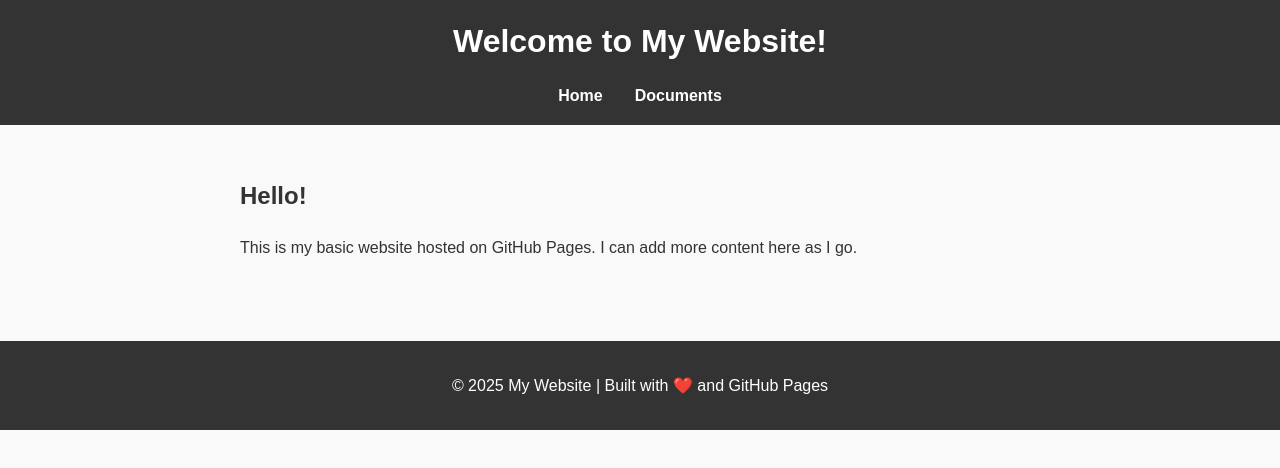
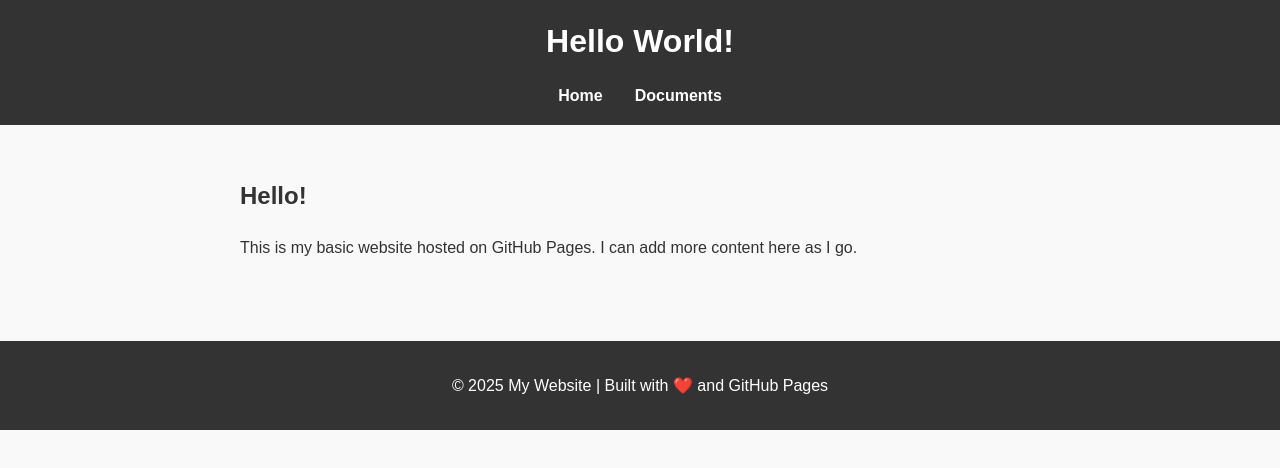
Before and after one commit to dnwallner/surviving-gradschool-brandeis, a plain HTML site: page index.html in a window 1280 px wide. Drawn offline with Linux system fonts and the light colour scheme.

Commit message:
Update index.html

```diff
--- a/index.html
+++ b/index.html
@@ -8,7 +8,7 @@
 </head>
 <body>
   <header>
-    <h1>Welcome to My Website!</h1>
+    <h1>Hello World!</h1>
     <nav>
       <ul>
         <li><a href="index.html">Home</a></li>
```
